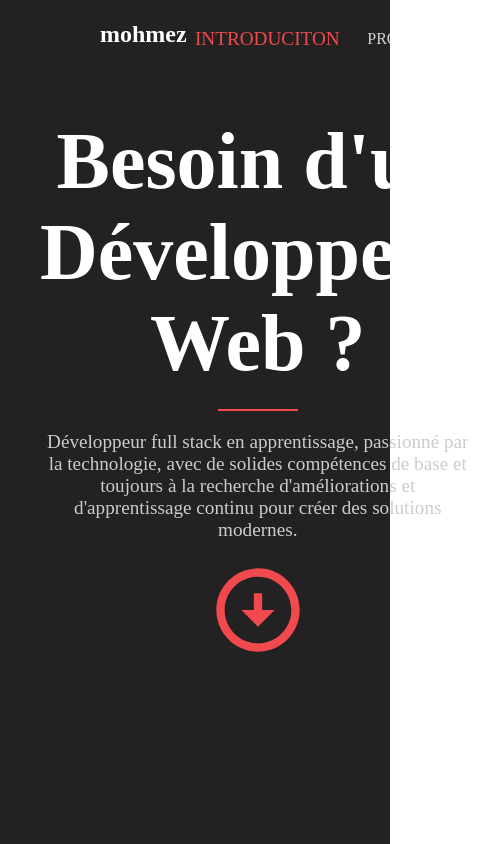
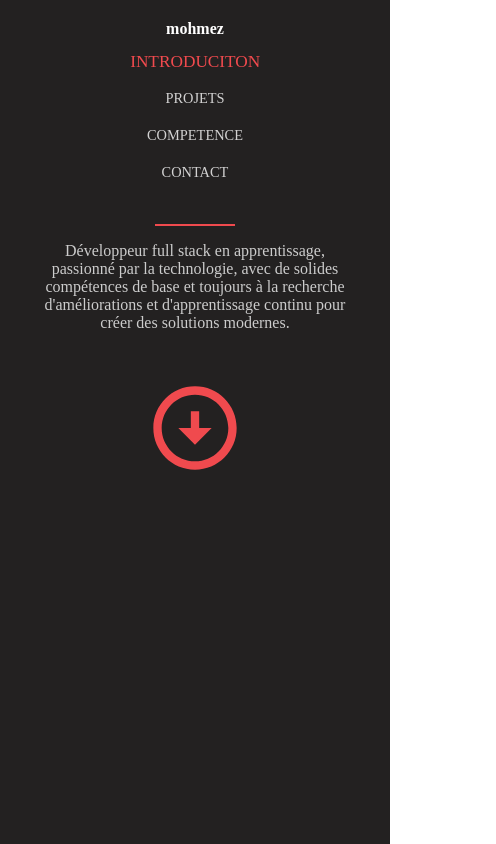
Before and after one commit to mohpro7/portfolio, a React (Vite) app: page / in a window 390 px wide. Shown: the top 844 px of the page, 496 px wide, since content can reach past the window. Built offline with nearby package versions, Linux system fonts and the light colour scheme; the HTML template or start-up script is replaced by a standard one.

Commit message:
ajout des medias queries

```diff
--- a/src/components/ContactForm/Contact.jsx
+++ b/src/components/ContactForm/Contact.jsx
@@ -41,7 +41,7 @@ const Contact = () => {
     }
 
     // Vérification de la longueur du message
-    if (message.length < 20) {
+    if (message.length < 5) {
       setFormError('Le message doit contenir au moins 5 caractères.');
       triggerShake(); // Déclenche l'animation de vibration
       return;
--- a/src/components/Header/Header.scss
+++ b/src/components/Header/Header.scss
@@ -2,16 +2,25 @@
   position: fixed;
   top: 0;
   width: 100%;
-  padding: 30px 80px;
+  padding: 20px 40px;
   background-color: #232121;
   z-index: 10;
   transition: background-color 0.5s ease-in-out, color 0.5s ease-in-out;
 
   .content-wrapper {
     display: flex;
-    justify-content: space-between; // Aligne "mohmez" à gauche et les liens à droite
-    align-items: center; // Centrer les éléments verticalement
-    width: 100%; // Prendre toute la largeur disponible
+    justify-content: space-between;
+    align-items: center;
+    width: 100%;
+
+    @media (max-width: 1024px) {
+      gap: 15px;
+    }
+
+    @media (max-width: 768px) {
+      flex-direction: column;
+      gap: 10px;
+    }
   }
 
   h1 {
@@ -19,15 +28,36 @@
     margin: 0;
     color: #ffffff;
     transition: color 0.5s ease-in-out;
+
+    @media (max-width: 1024px) {
+      font-size: 1.3rem;
+    }
+
+    @media (max-width: 768px) {
+      font-size: 1.2rem;
+    }
   }
 
-  nav { display: flex;
+  nav {
+    display: flex;
     margin-top: 10px;
+
+    @media (max-width: 1024px) {
+      flex-direction: row; // Restons en ligne, mais on réduit les marges
+      gap: 15px;
+    }
+
+    @media (max-width: 768px) {
+      flex-direction: column;
+      align-items: center;
+      margin-top: 0;
+      gap: 10px;
+    }
 
     a {
       display: inline-block;
       color: rgba(255, 255, 255, 0.8);
-      margin: 0 20px;
+      margin-left: 20px;
       text-decoration: none;
       transition: color 0.5s ease-in-out, transform 0.3s ease;
 
@@ -37,27 +67,50 @@
       }
 
       &.active {
-        color: #F04A4E !important; // Change la couleur pour mettre en évidence la section active
+        color: #F04A4E !important;
         transform: scale(1.2);
+      }
+
+      @media (max-width: 1024px) {
+        font-size: 1rem; // Réduction de la taille de la police pour les liens de navigation sous 1024px
+        margin-left: 15px; // Réduction de l'espacement entre les liens
+      }
+
+      @media (max-width: 768px) {
+        font-size: 0.9rem; // Réduction de la taille de la police encore plus petite sur mobile
+        margin: 5px 0; // Espacement entre les liens en version mobile
       }
     }
   }
 
   &.scrolled {
-    background-color: #ffffff; // Remplace par une couleur de fond adaptée à la section suivante
-    color: #000000; // Change la couleur globale des textes à une couleur plus sombre
+    background-color: #ffffff;
+    color: #000000;
 
     h1 {
-      color: #F04A4E; // Le titre prend une couleur contrastée
+      color: #F04A4E;
     }
 
     nav {
       a {
-        color: #232121; // Change la couleur des liens de navigation
+        color: #232121;
+
         &:hover {
-          color: #F04A4E; // Change la couleur au survol (si besoin)
+          color: #F04A4E;
         }
       }
     }
   }
+
+  @media (max-width: 480px) {
+    padding: 15px 20px;
+
+    h1 {
+      font-size: 1rem;
+    }
+
+    nav a {
+      font-size: 0.9rem;
+    }
+  }
 }
--- a/src/components/Introduction/Introduction.scss
+++ b/src/components/Introduction/Introduction.scss
@@ -29,4 +29,32 @@
     margin-top: 100px;
     margin: auto;
   }
+
+  // Media Queries pour rendre la section responsive
+  @media screen and (max-width: 1024px) {
+    // Pour les tablettes
+    h2 {
+      font-size: 3.5rem; // Taille du titre réduite pour les tablettes
+    }
+    p {
+      font-size: 1.1rem; // Réduire la taille du texte pour un meilleur confort de lecture
+    }
+    .down-arrow {
+      margin-top: 50px; // Moins d'espace en haut pour adapter la hauteur sur tablette
+    }
+  }
+
+  @media screen and (max-width: 768px) {
+    // Pour les smartphones
+    padding: 30px 15px; // Réduction de padding sur les petits écrans
+    h2 {
+      font-size: 2.5rem; // Taille du titre plus petite sur smartphone
+    }
+    p {
+      font-size: 1rem; // Texte plus petit sur smartphone
+    }
+    .down-arrow {
+      margin-top: 30px; // Réduction supplémentaire de l'espace au-dessus
+    }
+  }
 }
--- a/src/components/Projects/Portfolio.scss
+++ b/src/components/Projects/Portfolio.scss
@@ -7,6 +7,14 @@
     font-size: 3rem;
     margin-bottom: 40px;
     color: #232121;
+
+    @media (max-width: 1024px) {
+      font-size: 2.5rem; // Réduire la taille de la police sur les tablettes
+    }
+
+    @media (max-width: 768px) {
+      font-size: 2rem; // Réduire davantage la taille de la police sur les mobiles
+    }
   }
 
   .portfolio-container {
@@ -14,6 +22,10 @@
     justify-content: center;
     flex-wrap: wrap;
     gap: 80px;
+
+    @media (max-width: 768px) {
+      gap: 40px; // Réduire l'espacement entre les cartes sur les petits écrans
+    }
   }
 
   .project-card {
@@ -59,11 +71,33 @@
         font-size: 2.5rem;
         margin-bottom: 10px;
         color: #F04A4E;
+
+        @media (max-width: 1024px) {
+          font-size: 2rem; // Réduire la taille sur les tablettes
+        }
+
+        @media (max-width: 768px) {
+          font-size: 1.5rem; // Réduire davantage sur les mobiles
+        }
       }
 
       p {
         font-size: 1rem;
+
+        @media (max-width: 768px) {
+          font-size: 0.9rem; // Réduire légèrement la taille du texte sur les mobiles
         }
+      }
+    }
+
+    @media (max-width: 1024px) {
+      width: 400px; // Réduire la taille des cartes sur les tablettes
+      height: 250px;
+    }
+
+    @media (max-width: 768px) {
+      width: 100%; // Prendre toute la largeur de l'écran sur les mobiles
+      height: 200px; // Adapter la hauteur
     }
   }
 
@@ -76,7 +110,11 @@
     .card-overlay {
       h3 {
         font-size: 2rem; // Réduire la taille du h3 uniquement pour cette carte
+
+        @media (max-width: 768px) {
+          font-size: 1.5rem; // Adapter aussi pour les petits écrans
         }
       }
     }
   }
+}
--- a/src/components/Skills/Skills.css
+++ /dev/null
@@ -1,61 +0,0 @@
-@import url('https://fonts.googleapis.com/css2?family=Josefin+Sans:wght@100;300;400;600;700&display=swap');
-
-
-.skills-section {
-  margin-top: 80px;
-}
-
-h3 {
-  font-family: 'Josefin Sans', sans-serif;
-  font-weight: 300;
-  font-size: xx-large;
-  color: black;
-}
-
-.skills-category {
-    margin-bottom: 50px;
-    margin-top: 0px;
-  }
-
-
-  .skills-container {
-    display: flex; /* Cela aligne les éléments horizontalement */
-    justify-content: center;
-    flex-wrap: wrap; /* Permet aux éléments de passer à la ligne suivante si nécessaire */
-    gap: 100px; /* Espace entre les éléments */
-    align-items: center;
-  }
-
-  .skill-item {
-    display: flex;
-    flex-direction: column; /* Pour garder l'icône au-dessus du cercle de progression */
-    align-items: center;
-    margin: 5px;
-    text-align: center;
-  }
-
-  .circle-container {
-    width: 80px; /* Taille du cercle de progression */
-    height: 80px;
-    margin-bottom: -35px;
-    z-index: 2;
-  }
-
-  .icon-container {
-    margin-top: 10px;
-    transition: transform 0.3s ease-in-out, filter 0.3s ease-in-out, box-shadow 0.3s ease-in-out;
-    animation: pulse 2s  ease-in-out 3;
-    z-index: 1;
-  }
-
-  @keyframes pulse {
-    0%, 100% { transform: scale(1); }
-    50% { transform: scale(1.1); }
-  }
-
-  .icon-container:hover {
-    transform: scale(1.2); /* Grossissement de l'icône à 120% de sa taille originale */
-    filter: brightness(1.1) saturate(0.6);
-    box-shadow: 0px 0px 20px rgba(248, 248, 246, 0.957);
-
-  }
--- a/src/components/Skills/Skills.jsx
+++ b/src/components/Skills/Skills.jsx
@@ -7,7 +7,7 @@ import { FaHtml5, FaCss3Alt, FaJs, FaReact, FaNodeJs, FaVuejs } from 'react-icon
 import { SiAsana, SiExpress, SiMongodb } from 'react-icons/si';
 import { DiVisualstudio, DiGithub } from 'react-icons/di';
 import PythonIcon from '../../assets/images/python-svg-1.png';
-import './Skills.css';
+import './Skills.scss';
 
 const Skills = () => {
   const skillsRef = useRef(null); // Référence pour la section des compétences
--- /dev/null
+++ b/src/components/Skills/Skills.scss
@@ -0,0 +1,102 @@
+@import url('https://fonts.googleapis.com/css2?family=Josefin+Sans:wght@100;300;400;600;700&display=swap');
+
+.skills-section {
+  margin-top: 80px;
+  padding: 0 20px; // Ajouter un padding latéral pour les petits écrans
+
+  @media (max-width: 1024px) {
+    margin-top: 60px; // Réduire l'espacement pour les tablettes
+  }
+
+  @media (max-width: 768px) {
+    margin-top: 40px; // Réduire davantage sur les mobiles
+  }
+}
+
+h3 {
+  font-family: 'Josefin Sans', sans-serif;
+  font-weight: 300;
+  font-size: xx-large;
+  color: black;
+
+  @media (max-width: 768px) {
+    font-size: large; // Réduire la taille des titres sur les petits écrans
+  }
+}
+
+.skills-category {
+  margin-bottom: 50px;
+  margin-top: 0;
+
+  @media (max-width: 1024px) {
+    margin-bottom: 30px; // Réduire l'espacement entre les catégories pour les tablettes
+  }
+
+  @media (max-width: 768px) {
+    margin-bottom: 20px; // Réduire encore sur les mobiles
+  }
+}
+
+.skills-container {
+  display: flex; /* Aligner les éléments horizontalement */
+  justify-content: center;
+  flex-wrap: wrap; /* Permettre aux éléments de passer à la ligne si nécessaire */
+  gap: 100px; /* Espace entre les éléments */
+  align-items: center;
+
+  @media (max-width: 1024px) {
+    gap: 60px; // Réduire l'espacement entre les éléments sur les tablettes
+  }
+
+  @media (max-width: 768px) {
+    gap: 30px; // Réduire davantage sur les petits écrans
+    flex-direction: column; // Placer les éléments en colonne sur mobile pour une meilleure lisibilité
+  }
+}
+
+.skill-item {
+  display: flex;
+  flex-direction: column; /* Garder l'icône au-dessus du cercle de progression */
+  align-items: center;
+  margin: 5px;
+  text-align: center;
+
+  @media (max-width: 768px) {
+    margin: 10px 0; // Ajouter un peu d'espace entre les éléments sur mobile
+  }
+}
+
+.circle-container {
+  width: 80px; /* Taille du cercle de progression */
+  height: 80px;
+  margin-bottom: -35px;
+  z-index: 2;
+
+  @media (max-width: 768px) {
+    width: 60px; // Réduire la taille du cercle sur mobile
+    height: 60px;
+    margin-bottom: -20px;
+  }
+}
+
+.icon-container {
+  margin-top: 10px;
+  transition: transform 0.3s ease-in-out, filter 0.3s ease-in-out, box-shadow 0.3s ease-in-out;
+  animation: pulse 2s ease-in-out 3;
+  z-index: 1;
+
+  &:hover {
+    transform: scale(1.2); /* Grossissement de l'icône à 120% de sa taille originale */
+    filter: brightness(1.1) saturate(0.6);
+    box-shadow: 0px 0px 20px rgba(248, 248, 246, 0.957);
+  }
+}
+
+@keyframes pulse {
+  0%, 100% {
+    transform: scale(1);
+  }
+  50% {
+    transform: scale(1.1);
+  }
+}
```
Also changed, not shown: src/components/ContactForm/Contact.scss (+51 -2 lines). Lines whose indentation alone changed are shown as unchanged.
